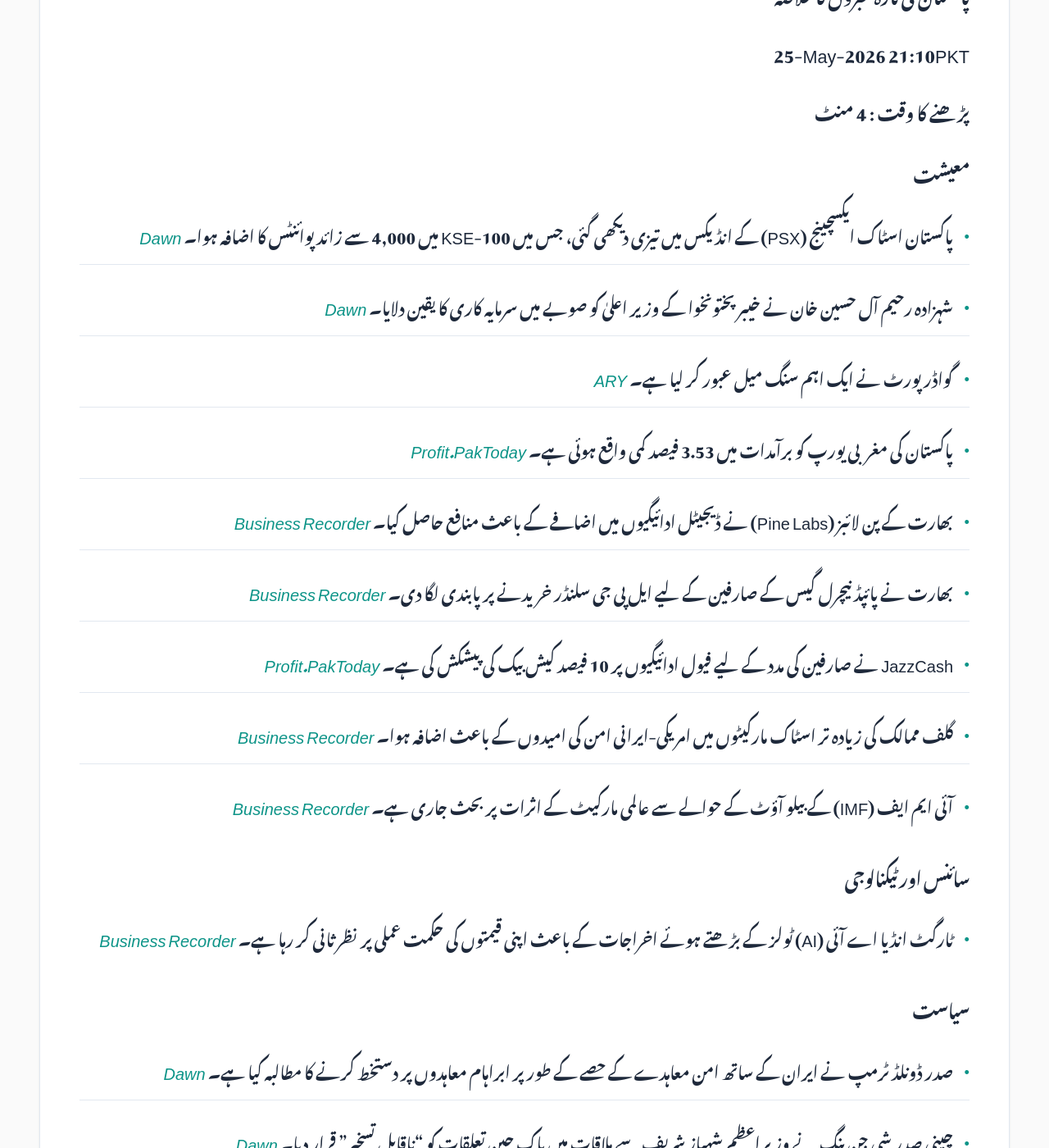
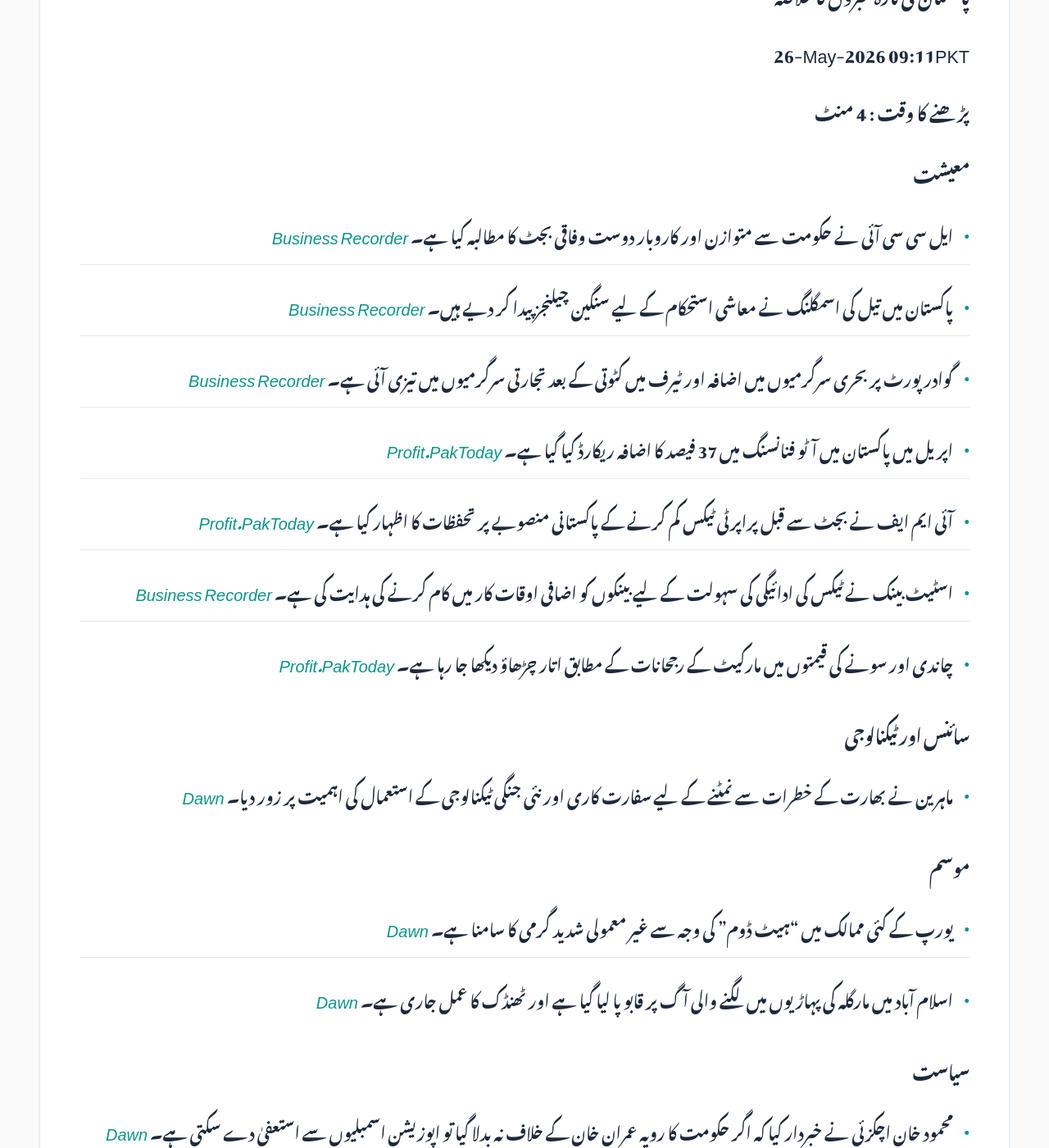
Before and after one commit to zsubzwary/news, a Jekyll site: the page built from ur/index.md, in a window 1280 px wide and 1400 px high, scrolled down 354 px. Shown: the whole window at 82% size. Built offline with Jekyll 4.4.1, drawn with Linux system fonts in a browser that asks for light colours; some web fonts are replaced; comment, search, counter and statistics services are not loaded; some of the changed text lies outside the part shown.

Commit message:
DateTime; 2026-05-26T04:11:50.819Z

```diff
--- a/ur/index.md
+++ b/ur/index.md
@@ -7,53 +7,51 @@ rtl: true
 
 پاکستان کی تازہ خبروں کا خلاصہ
 
- &lrm; 25-May-2026 21:10PKT
+ &lrm; 26-May-2026 09:11PKT
 
 پڑھنے کا وقت : 4 منٹ
 
 ### معیشت
-- پاکستان اسٹاک ایکسچینج (PSX) کے انڈیکس میں تیزی دیکھی گئی، جس میں KSE-100 میں 4,000 سے زائد پوائنٹس کا اضافہ ہوا۔ *[Dawn](https://www.dawn.com/news/2002961/psx-opens-shortened-trading-week-on-bullish-note-kse-100-gains-4000-points-during-intraday-trade)*
-- شہزادہ رحیم آل حسین خان نے خیبر پختونخوا کے وزیر اعلیٰ کو صوبے میں سرمایہ کاری کا یقین دلایا۔ *[Dawn](https://www.dawn.com/news/2003033/prince-aga-khan-assures-kp-cm-sohail-afridi-of-investment-in-the-province)*
-- گواڈر پورٹ نے ایک اہم سنگ میل عبور کر لیا ہے۔ *[ARY](https://arynews.tv/gwadar-port-achieves-major-milestone)*
-- پاکستان کی مغربی یورپ کو برآمدات میں 3.53 فیصد کمی واقع ہوئی ہے۔ *[Profit.PakToday](https://profit.pakistantoday.com.pk/2026/05/25/pakistans-exports-to-western-europe-fall-3-53-to-3-66-billion-despite-gsp-status/)*
-- بھارت کے پن لائبز (Pine Labs) نے ڈیجیٹل ادائیگیوں میں اضافے کے باعث منافع حاصل کیا۔ *[Business Recorder](https://www.brecorder.com/news/40422783/indias-pine-labs-posts-quarterly-profit-on-digital-payments-boost)*
-- بھارت نے پائپڈ نیچرل گیس کے صارفین کے لیے ایل پی جی سلنڈر خریدنے پر پابندی لگا دی۔ *[Business Recorder](https://www.brecorder.com/news/40422782/india-bars-piped-natural-gas-customers-from-buying-lpg-cylinders-order-shows)*
-- JazzCash نے صارفین کی مدد کے لیے فیول ادائیگیوں پر 10 فیصد کیش بیک کی پیشکش کی ہے۔ *[Profit.PakToday](https://profit.pakistantoday.com.pk/2026/05/25/jazzcash-offers-10-cashback-on-fuel-payments-through-raast-enabled-qr-codes-to-support-customers-amid-rising-fuel-prices/)*
-- گلف ممالک کی زیادہ تر اسٹاک مارکیٹوں میں امریکی-ایرانی امن کی امیدوں کے باعث اضافہ ہوا۔ *[Business Recorder](https://www.brecorder.com/news/40422780/most-gulf-markets-gain-on-us-iran-peace-hopes)*
-- آئی ایم ایف (IMF) کے بیلو آؤٹ کے حوالے سے عالمی مارکیٹ کے اثرات پر بحث جاری ہے۔ *[Business Recorder](https://www.brecorder.com/news/40422771/the-blind-spot-in-every-imf-bailout)*
+- ایل سی سی آئی نے حکومت سے متوازن اور کاروبار دوست وفاقی بجٹ کا مطالبہ کیا ہے۔ *[Business Recorder](https://www.brecorder.com/news/40422809/lcci-demands-govt-present-balanced-business-friendly-federal-budget)*
+- پاکستان میں تیل کی اسمگلنگ نے معاشی استحکام کے لیے سنگین چیلنجز پیدا کر دیے ہیں۔ *[Business Recorder](https://www.brecorder.com/news/40422792/oil-smuggling-a-dangerous-parallel-market)*
+- گوادر پورٹ پر بحری سرگرمیوں میں اضافہ اور ٹیرف میں کٹوتی کے بعد تجارتی سرگرمیوں میں تیزی آئی ہے۔ *[Business Recorder](https://www.brecorder.com/news/40422812/gwadar-port-sees-maritime-surge-after-me-crisis-tariff-cut)*
+- اپریل میں پاکستان میں آٹو فنانسنگ میں 37 فیصد کا اضافہ ریکارڈ کیا گیا ہے۔ *[Profit.PakToday](https://profit.pakistantoday.com.pk/2026/05/26/pakistan-auto-financing-rises-37-to-%e2%82%a8360-billion-in-april/)*
+- آئی ایم ایف نے بجٹ سے قبل پراپرٹی ٹیکس کم کرنے کے پاکستانی منصوبے پر تحفظات کا اظہار کیا ہے۔ *[Profit.PakToday](https://profit.pakistantoday.com.pk/2026/05/26/imf-resists-pakistan-plan-to-cut-property-taxes-ahead-of-fy27-budget-report/)*
+- اسٹیٹ بینک نے ٹیکس کی ادائیگی کی سہولت کے لیے بینکوں کو اضافی اوقات کار میں کام کرنے کی ہدایت کی ہے۔ *[Business Recorder](https://www.brecorder.com/news/40422819/sbp-directs-banks-to-facilitate-tax-payments-on-may-29-30)*
+- چاندی اور سونے کی قیمتوں میں مارکیٹ کے رجحانات کے مطابق اتار چڑھاؤ دیکھا جا رہا ہے۔ *[Profit.PakToday](https://profit.pakistantoday.com.pk/2026/05/26/silver-price-in-pakistan-for-today-may-26-2026/)*
 
 ### سائنس اور ٹیکنالوجی
-- ٹارگٹ انڈیا اے آئی (AI) ٹولز کے بڑھتے ہوئے اخراجات کے باعث اپنی قیمتوں کی حکمت عملی پر نظر ثانی کر رہا ہے۔ *[Business Recorder](https://www.brecorder.com/news/40422777/target-india-head-says-retailer-weighing-ai-tool-costs-amid-shift-to-usage-based-pricing)*
+- ماہرین نے بھارت کے خطرات سے نمٹنے کے لیے سفارت کاری اور نئی جنگی ٹیکنالوجی کے استعمال کی اہمیت پر زور دیا۔ *[Dawn](https://www.dawn.com/news/2003068/diplomacy-new-war-technology-vital-to-deter-india-say-experts)*
+
+### موسم
+- یورپ کے کئی ممالک میں "ہیٹ ڈوم" کی وجہ سے غیر معمولی شدید گرمی کا سامنا ہے۔ *[Dawn](https://www.dawn.com/news/2003065/mini-version-of-hell-heat-dome-over-europe-scorches-uk-france-spain)*
+- اسلام آباد میں مارگلہ کی پہاڑیوں میں لگنے والی آگ پر قابو پا لیا گیا ہے اور ٹھنڈک کا عمل جاری ہے۔ *[Dawn](https://www.dawn.com/news/2003045/margalla-hills-fire-brought-under-control-cooling-process-underway-district-admin)*
 
 ### سیاست
-- صدر ڈونلڈ ٹرمپ نے ایران کے ساتھ امن معاہدے کے حصے کے طور پر ابراہام معاہدوں پر دستخط کرنے کا مطالبہ کیا ہے۔ *[Dawn](https://www.dawn.com/news/2003043/trump-demands-widespread-sign-up-to-abraham-accords-as-part-of-iran-peace-deal)*
-- چینی صدر شی جن پنگ نے وزیراعظم شہباز شریف سے ملاقات میں پاک چین تعلقات کو "ناقابل تسخیر" قرار دیا۔ *[Dawn](https://www.dawn.com/news/2002979/chinas-xi-hails-unbreakable-ties-praises-pakistans-role-in-iran-peace-efforts-as-he-meets-pm-shehbaz)*
-- ایران کا کہنا ہے کہ امریکہ کے ساتھ کئی معاملات پر پیش رفت ہوئی ہے، تاہم معاہدہ ابھی ممکن نہیں۔ *[Dawn](https://www.dawn.com/news/2003008/iran-says-progress-on-many-issues-with-us-but-agreement-not-imminent)*
-- نائب وزیر اعظم اسحاق ڈار اقوام متحدہ کے اجلاس میں شرکت کے لیے نیویارک کا دورہ کریں گے۔ *[Dawn](https://www.dawn.com/news/2003042/deputy-pm-dar-to-visit-new-york-from-may-26-28-for-un-meetings)*
-- بھارت میں ایک وائرل سوشل میڈیا اکاؤنٹ کے بانی نے حکومت کی جانب سے دباؤ اور دھمکیوں کا الزام لگایا ہے۔ *[Dawn](https://www.dawn.com/news/2003023/founder-of-viral-indian-gen-z-account-alleges-crackdown-threats)*
-- صدر آصف علی زرداری نے ٹیکس ریفنڈ سے قبل سیکیورٹی بانڈز کے مطالبے کو مسترد کر دیا۔ *[Profit.PakToday](https://profit.pakistantoday.com.pk/2026/05/25/president-zardari-rejects-fbr-demand-for-surety-bonds-before-tax-refunds/)*
+- محمود خان اچکزئی نے خبردار کیا کہ اگر حکومت کا رویہ عمران خان کے خلاف نہ بدلا گیا تو اپوزیشن اسمبلیوں سے استعفیٰ دے سکتی ہے۔ *[Dawn](https://www.dawn.com/news/2003056/opposition-may-quit-assemblies-if-govt-does-not-change-its-attitude-towards-imran-achakzai)*
+- پنجاب حکومت نے عوامی دباؤ کے باعث لاہور میں سڑکوں کے نام تبدیل کرنے کا منصوبہ ملتوی کر دیا۔ *[Dawn](https://www.dawn.com/news/2003180/punjab-govt-defers-roads-renaming-plan-to-avert-backlash)*
+- سپریم کورٹ نے فیصلہ دیا ہے کہ خلع کے مقدمات میں بیوی کی واضح اور باخبر رضامندی ضروری ہے۔ *[Dawn](https://www.dawn.com/news/2003125/sc-rules-against-khula-sans-wifes-explicit-consent)*
+- لاہور ہائی کورٹ نے قرار دیا ہے کہ ایف آئی اے مشکوک بنیادوں پر شہریوں کا بیرون ملک سفر نہیں روک سکتی۔ *[Dawn](https://www.dawn.com/news/2003124/lhc-rules-fia-cannot-stop-travel-on-vague-suspicions)*
+- سندھ اسمبلی میں کراچی میں پانی کی قلت کے مسئلے پر اپوزیشن کی جانب سے پرتشدد احتجاج کیا گیا۔ *[Business Recorder](https://www.brecorder.com/news/40422818/sindh-pa-witnesses-noisy-protest-over-water-shortages)*
 
 ### قومی
-- اسلام آباد میں مارگلہ ہلز میں لگنے والی آگ پر قابو پا لیا گیا ہے۔ *[Dawn](https://www.dawn.com/news/2003045/margalla-hills-fire-brought-under-control-cooling-process-underway-district-admin)*
-- کراچی کے علاقے ملیر میں ایک نو بیاہتا جوڑے کو فائرنگ کر کے قتل کر دیا گیا۔ *[Dawn](https://www.dawn.com/news/2003054/newly-married-couple-shot-dead-in-karachis-malir-area-police)*
-- خیبر پختونخوا کے ضلع ٹانک میں عسکریت پسندوں نے سرکاری سکول اور ہیلتھ یونٹ کو دھماکے سے اڑا دیا۔ *[Dawn](https://www.dawn.com/news/2003026/militants-blow-up-govt-school-basic-health-unit-in-kps-tank)*
-- سواٹ موٹروے پر بس کے حادثے میں کم از کم 16 افراد جاں بحق ہو گئے۔ *[Dawn](https://www.dawn.com/news/2003010/at-least-16-killed-7-injured-as-passenger-coach-collides-with-parked-bus-on-swat-motorway)*
-- حکومت نے واپڈا کے منصوبوں کی حفاظت کے لیے ایک نئی سکیورٹی فورس بنانے کا منصوبہ تیار کیا ہے۔ *[Dawn](https://www.dawn.com/news/2002882/govt-plans-wapda-security-force-for-water-projects)*
-- اسلام آباد ہائی کورٹ نے سی ڈی اے (CDA) کو رہائشیوں کو بے دخل کرنے سے روک دیا۔ *[Dawn](https://www.dawn.com/news/2003011/ihc-restrains-cda-from-dispossessing-residents-of-one-constitution-avenue)*
+- کوئٹہ میں بم دھماکے کے نتیجے میں پڑوسی محلہ ناقابل رہائش ہو گیا ہے اور thiệtان مست ہونے کا خدشہ ہے۔ *[Dawn](https://www.dawn.com/news/2003127/quetta-bombing-leaves-ill-fated-neighbourhood-uninhabitable)*
+- سوات ایکسپریس وے پر ہونے والے افسوسناک ٹریفک حادثے میں 18 افراد جاں بحق ہو گئے۔ *[Business Recorder](https://www.brecorder.com/news/40422820/18-killed-7-injured-in-swat-expressway-accident)*
+- خیبر پختونخوا کے ضلع ٹانک میں دہشت گردوں نے اسکول اور بنیادی صحت کا مرکز تباہ کر دیا۔ *[Dawn](https://www.dawn.com/news/2003026/militants-blow-up-govt-school-basic-health-unit-in-kps-tank)*
+- کراچی کے علاقے ملیر میں ایک شادی شدہ جوڑے کو گولی مار کر ہلاک کر دیا گیا۔ *[Dawn](https://www.dawn.com/news/2003054/newly-married-couple-shot-dead-in-karachis-malir-area-police)*
+- سندھ ہائی کورٹ نے این بی پی کے سابق صدر کو 54 ارب روپے کے قرض اسکینڈل سے بری کر دیا۔ *[Dawn](https://www.dawn.com/news/2003123/shc-acquits-ex-nbp-chief-in-rs54bn-loan-scam-case)*
 
 ### بین الاقوامی
-- مشرق وسطیٰ میں جنگ کی صورتحال کے درمیان حج کا آغاز ہو گیا۔ *[Dawn](https://www.dawn.com/news/2002985/haj-begins-as-middle-east-wars-trajectory-hangs-in-the-balance)*
-- بھارت نے مغربی بنگال میں غیر قانونی تارکین وطن کے لیے ڈیٹینشن سینٹرز کے قیام کا حکم دیا ہے۔ *[Dawn](https://www.dawn.com/news/2002999/india-orders-migrant-detention-centres-in-west-bengal-sparking-arbitrary-explusion-fears)*
-- بنگلہ دیش نے اپنے پاسپورٹ سے "سوائے اسرائیل" کی شرط کو بحال کرنے کا فیصلہ کیا ہے۔ *[ARY](https://arynews.tv/bangladesh-to-restore-except-israel-clause-on-passports)*
-- امریکی کانگریسی رپورٹ کے مطابق ایران کے خلاف جنگ کے دوران امریکہ کے 42 طیارے اور ڈرونز تباہ یا نقصان دہ ہوئے۔ *[Profit.PakToday](https://profit.pakistantoday.com.pk/2026/05/25/us-lost-or-damaged-42-aircraft-and-drones-during-iran-war-congressional-report-says/)*
-
-### کھیل
-- اسپین نے ورلڈ کپ کے لیے اپنا 26 کھلاڑیوں کا اسکواڈ جاری کر دیا ہے جس میں ریال میڈرڈ کا کوئی کھلاڑی شامل نہیں۔ *[Business Recorder](https://www.brecorder.com/news/40422766/spain-leave-out-real-madrid-players-as-barcelona-dominate-world-cup-squad)*
-- آسٹریلوی کرکٹر ٹریوس ہیڈ اور ان کی اہلیہ کو آئی پی ایل کے دوران آن لائن ہراساں کیا گیا۔ *[Dawn](https://www.dawn.com/news/2002962/travis-head-and-his-wife-suffer-online-abuse-after-cricketers-spat-with-indias-kohli-during-ipl-match)*
-- سعودی عرب کے فٹ بالر سعود عبدالحمید کا پاسپورٹ چوری ہونے کے باعث وہ قومی کیمپ میں دیر سے پہنچیں گے۔ *[Business Recorder](https://www.brecorder.com/news/40422775/passport-theft-delays-abdulhamid-as-saudis-head-to-us)*
+- امریکہ نے ایران میں میزائل سائٹس پر حملے کیے ہیں جس سے جنگ بندی کا معاہدہ خطرے میں پڑ گیا ہے۔ *[Dawn](https://www.dawn.com/news/2003162/us-carries-out-self-defence-strikes-in-iran-despite-ceasefire)*
+- صدر ٹرمپ نے ایران امن معاہدے کے لیے ابراہام معاہدوں میں شمولیت کا مطالبہ کیا ہے۔ *[Dawn](https://www.dawn.com/news/2003043/trump-demands-widespread-sign-up-to-abraham-accords-as-part-of-iran-peace-deal)*
+- چینی صدر شی جن پنگ نے وزیراعظم شہباز شریف سے ملاقات میں پاکستان کے ساتھ مضبوط تعلقات کا اعادہ کیا۔ *[Dawn](https://www.dawn.com/news/2002979/chinas-xi-hails-unbreakable-ties-praises-pakistans-role-in-iran-peace-efforts-as-he-meets-pm-shehbaz)*
+- امریکہ اور ایران کے درمیان آبنائے ہرمز کو دوبارہ کھولنے کے لیے ایک فریم ورک پر بات چیت ہو رہی ہے۔ *[Profit.PakToday](https://profit.pakistantoday.com.pk/2026/05/25/us-iran-discuss-plan-to-reopen-strait-of-hormuz-after-potential-deal-report/)*
 
 ### صحت
-- ڈبلیو ایچ او (WHO) کے مطابق ایبولا کے پھیلاؤ کی وجہ سے اب تک ممکنہ 220 اموات رپورٹ ہو چکی ہیں۔ *[Dawn](https://www.dawn.com/news/2003035/who-chief-says-suspected-ebola-deaths-at-220-and-epidemic-is-outpacing-us)*
+- ایبولہ کی وبا کے حوالے سے عالمی ادارہ صحت نے شدید تشویش کا اظہار کرتے ہوئے کہا ہے کہ وباء تیزی سے پھیل رہی ہے۔ *[Dawn](https://www.dawn.com/news/2003035/who-chief-says-suspected-ebola-deaths-at-220-and-epidemic-is-outpacing-us)*
+- عید الاضحیٰ کے دوران کونگو بخار کے پھیلاؤ کے خطرے کے بارے میں ماہرین نے خبردار کیا ہے۔ *[Dawn](https://www.dawn.com/news/2003088/concern-over-risk-of-congo-fever-during-eidul-azha)*
+- پنجاب محکمہ صحت نے عید کی چھٹیوں کے دوران طبی سہولیات کی فراہمی کے لیے انتظامات مکمل کر لیے ہیں۔ *[Business Recorder](https://www.brecorder.com/news/40422807/health-dept-finalises-arrangements-for-facilities-on-eid-ul-azha-occasion)*
 
 ### دیگر
-- مومنہ اقبال اور حمزہ حبیب کی شادی کی خبر۔ *[ARY](https://arynews.tv/momina-iqbal-ties-the-knot-with-hamza-habib)*
+- اونٹ کے گوشت کے طبی فوائد کے بارے میں معلومات فراہم کی گئی ہیں۔ *[ARY](https://arynews.tv/camel-meat-benefits-eid-al-adha)*
+- موسیقی اور تفریح کی دنیا سے مختلف عالمی شخصیات سے متعلق خبریں دستیاب ہیں۔ *[ARY](https://arynews.tv/justin-bieber-reveals-future-plans-with-hailey)*
```
